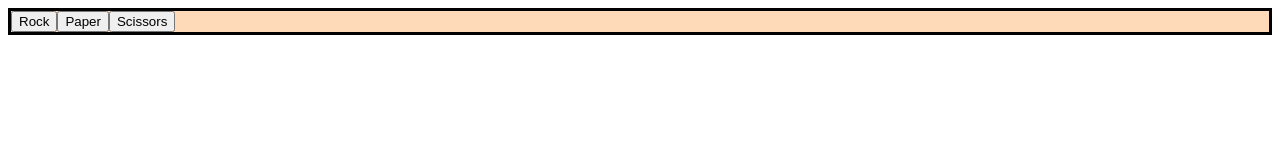
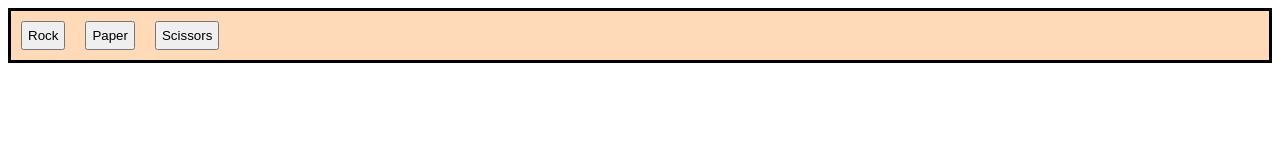
Before and after one commit to bradgerb/odin-rps, a plain HTML site: page index.html in a window 1280 px wide. Drawn offline with Linux system fonts and the light colour scheme.

Commit message:
Style container and buttons

```diff
--- a/style.css
+++ b/style.css
@@ -2,3 +2,8 @@
     border: solid black;
     background-color: peachpuff;
 }
+
+.button{
+    padding: 5px;
+    margin: 10px;
+}
```
